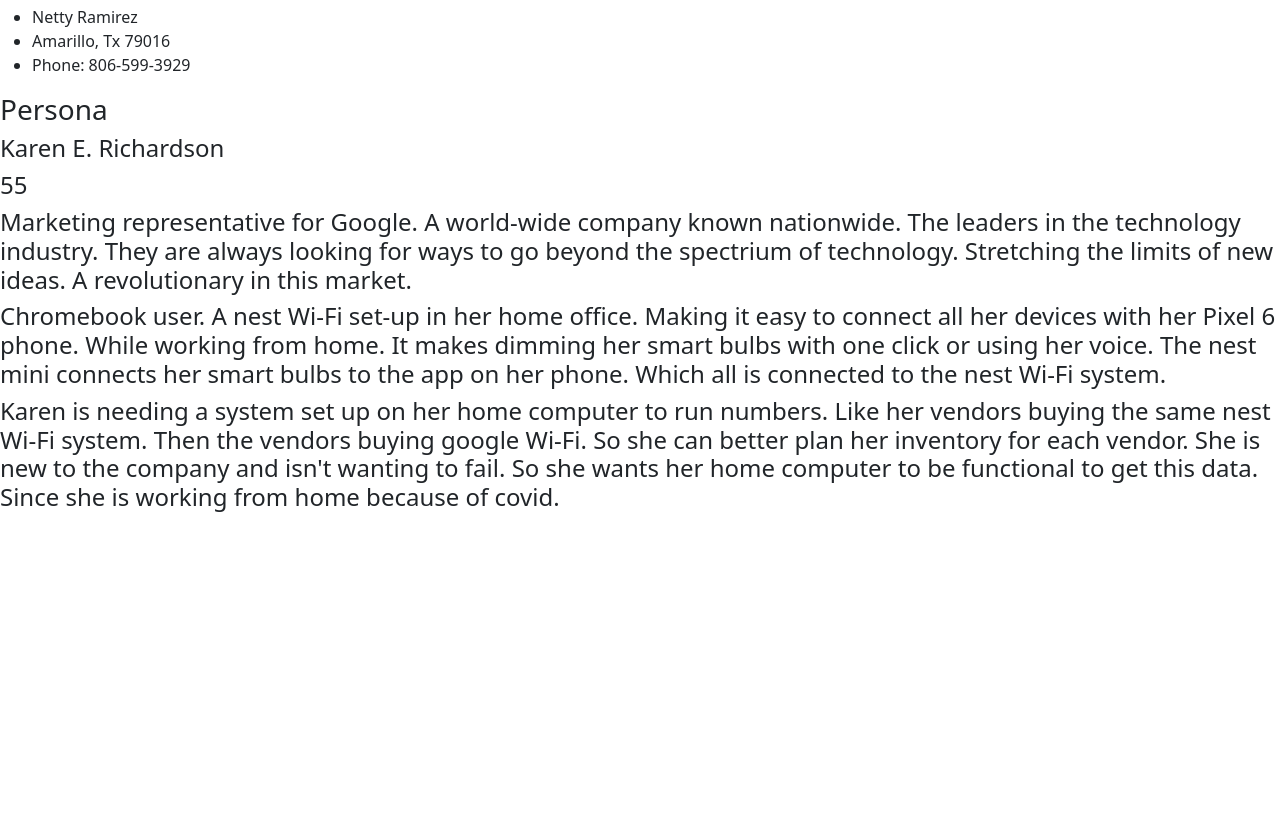
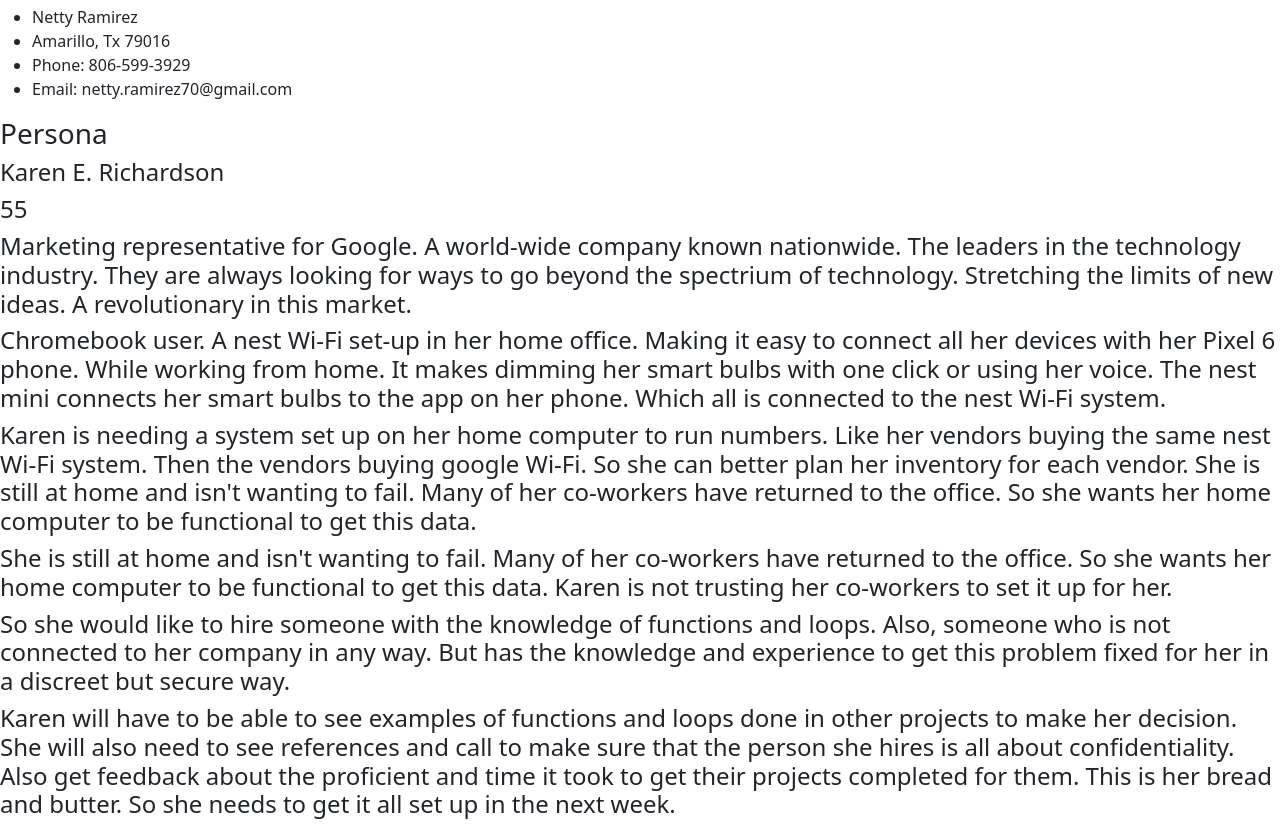
Before and after one commit to nramirez40/my-pwp-netty, a plain HTML site: page public_html/documentation/milestone-1.html in a window 1280 px wide. Shown: the part 432-1259 px from the top of the page. Before the commit the page ends 952 px from the top, so only its background shows below. Drawn offline with nearby package versions, Linux system fonts and the light colour scheme.

Commit message:
added Frustration, Goals and User

```diff
--- a/public_html/documentation/milestone-1.html
+++ b/public_html/documentation/milestone-1.html
@@ -1,5 +1,5 @@
 <!DOCTYPE html>
-<html lang="en">
+<html lang="en" xmlns="http://www.w3.org/1999/html" xmlns="http://www.w3.org/1999/html">
 <head>
     <meta charset="UTF-8">
     <title>My PWP</title>
@@ -12,10 +12,10 @@
 
 </head>
 <body>
-    <h1>PW PMilestone 1</h1>
+<h1>PWP Milestone 1</h1>
 
 <div>
-      <h2>Netty Ramirez </h2>
+    <h2>Netty Ramirez</h2>
     <ul>
         <li>A web developer graduate seeking employment in the web development and IT job market.</li>
 
@@ -43,12 +43,13 @@
         </li>
     </ul>
 
-        <h4>Technology: html, javascript, bootstrap, and css. </h4>
+    <h4>Technology: html, javascript, bootstrap, and css</h4>
     <h2>Contact Me</h2>
     <ul>
         <li>Netty Ramirez</li>
         <li>Amarillo, Tx 79016</li>
         <li>Phone: 806-599-3929</li>
+        <li>Email: netty.ramirez70@gmail.com</li>
     </ul>
 </div>
 
@@ -56,6 +57,7 @@
 <h3>Persona</h3>
 <h4>Karen E. Richardson</h4>
 <h4>55</h4>
+
 <!-- Profession -->
 <h4>Marketing representative for Google. A world-wide company known nationwide.
     The leaders in the technology industry. They are always looking for ways to go beyond the
@@ -63,19 +65,50 @@
     market.
 </h4>
 <!-- Technology -->
+<section>
     <h4>Chromebook user. A nest Wi-Fi set-up in her home office. Making it easy to connect all her devices with her
         Pixel 6 phone. While working from home. It makes dimming her smart bulbs with one click or using her voice.
         The nest mini connects her smart bulbs to the app on her phone. Which all is connected to the nest
         Wi-Fi system.
-    <h4>
-<!-- Attitudes and Behaviors -->
+    </h4>
+</section>
+<!-- Attitudes and behaviors -->
+<section>
     <h4>
         Karen is needing a system set up on her home computer to run numbers. Like her
         vendors buying the same nest Wi-Fi system. Then the vendors buying google Wi-Fi.
-        So she can better plan her inventory for each vendor. She is new to the company and
-        isn't wanting to fail. So she wants her home computer to be functional to get this
-        data. Since she is working from home because of covid.
+        So she can better plan her inventory for each vendor. She is still at home and
+        isn't wanting to fail. Many of her co-workers have returned to the office. So she
+        wants her home computer to be functional to get this data.
     </h4>
+</section>
+<!-- Frustrations and Behaviors -->
+<section>
+    <h4>
+        She is still at home and isn't wanting to fail. Many of her co-workers have returned
+        to the office. So she wants her home computer to be functional to get this
+        data. Karen is not trusting her co-workers to set it up for her.
+    </h4>
+</section>
+<!-- Goals -->
+<section>
+    <h4>
+        So she would like to
+        hire someone with the knowledge of functions and loops. Also, someone who is not connected
+        to her company in any way. But has the knowledge and experience to get this problem fixed
+        for her in a discreet but secure way.
+    </h4>
+</section>
+<!-- User Story -->
+<section>
+    <h4>
+        Karen will have to be able to see examples of functions and loops done in other projects to
+        make her decision. She will also need to see references and call to make sure that the person
+        she hires is all about confidentiality. Also get feedback about the proficient and time it took
+        to get their projects completed for them. This is her bread and butter. So she needs to get it
+        all set up in the next week.
+    </h4>
+</section>
 
 
 
@@ -83,6 +116,5 @@
         integrity="sha384-7+zCNj/IqJ95wo16oMtfsKbZ9ccEh31eOz1HGyDuCQ6wgnyJNSYdrPa03rtR1zdB" crossorigin="anonymous"></script>
 <script src="https://cdn.jsdelivr.net/npm/bootstrap@5.1.3/dist/js/bootstrap.min.js"
         integrity="sha384-QJHtvGhmr9XOIpI6YVutG+2QOK9T+ZnN4kzFN1RtK3zEFEIsxhlmWl5/YESvpZ13" crossorigin="anonymous"></script>
-
 </body>
 </html>
```
Lines whose indentation alone changed are shown as unchanged.
